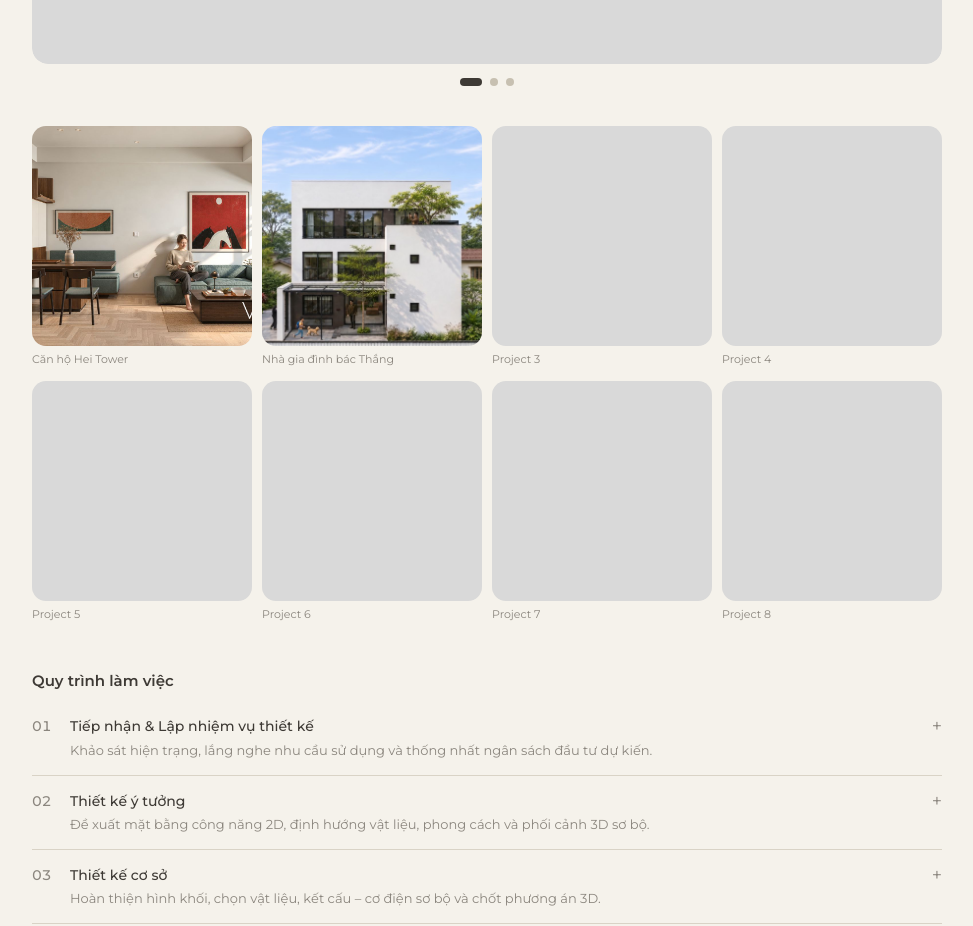
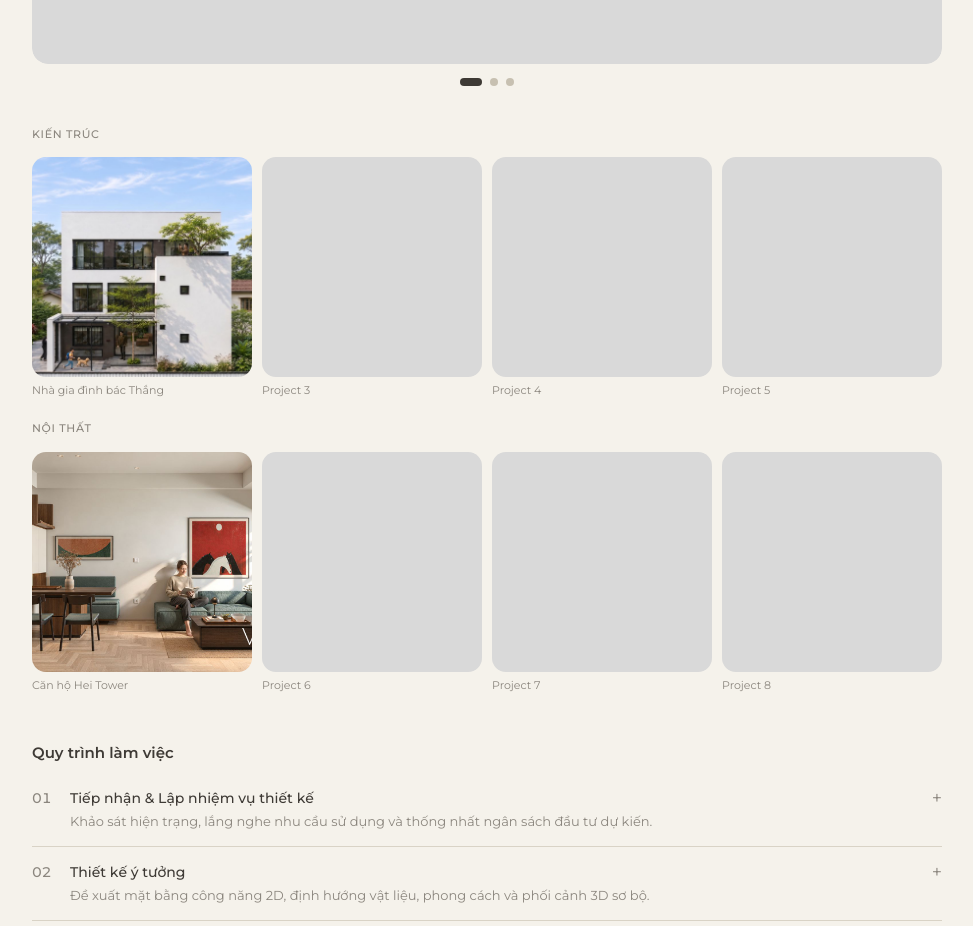
Before and after one commit to ukiosp2020-crypto/whyhow-web, a plain HTML site: page index.html in a window 1280 px wide. Shown: the part 1300-2226 px from the top of the page, without its empty margins (153-1126 px from the left). Drawn offline with Linux system fonts and the light colour scheme.

Commit message:
Album: hang tren kien truc, hang duoi noi that
Co-Authored-By: Claude Opus 5.5 <noreply@anthropic.com>
Claude-Session: https://claude.ai/code/session_01JvKncz8VV6nk2tRmAmA6jU

```diff
--- a/content/albums.json
+++ b/content/albums.json
@@ -1,30 +1,7 @@
 {
   "albums": [
     {
-      "name": "Căn hộ Hei Tower ",
-      "location": "Hà Nội · 2026",
-      "description": "Căn hộ 70m² ở tầng thương mại chuyển đổi, mặt bằng rời rạc, hành lang thừa, ban công duy nhất bị bỏ phí. Ngân sách có hạn, chúng tôi chủ động hạ nhẹ chuẩn vật liệu và thiết bị, dồn chi phí cho thứ khó sửa về sau: mặt bằng. Giữ nguyên bếp, khu giặt sấy chuyển vào trong nhà, tận dụng đường cấp nước bếp và đường thoát WC master. Một cánh lớn kéo mở khi dùng, đóng lại thì cả khu giặt sấy khuất khỏi tầm nhìn. Ban công trở lại làm khoảng thở, cục nóng điều hòa được treo dọc vào góc khuất. Phòng master mở rộng WC, đổi hướng cửa tạo khoảng đệm, cửa mở vẫn giữ riêng tư cho giường ngủ.",
-      "cover": "/assets/uploads/album-hei-tower-01.jpg",
-      "photos": [],
-      "gallery": [
-        {
-          "image": "/assets/uploads/album-hei-tower-01.jpg"
-        },
-        {
-          "image": "/assets/uploads/album-hei-tower-02.jpg"
-        },
-        {
-          "image": "/assets/uploads/album-hei-tower-03.jpg"
-        },
-        {
-          "image": "/assets/uploads/album-hei-tower-04.jpg"
-        },
-        {
-          "image": "/assets/uploads/album-hei-tower-05.jpg"
-        }
-      ]
-    },
-    {
+      "category": "kien-truc",
       "name": "Nhà gia đình bác Thắng",
       "location": "Ngoại ô Hà Nội · 2022",
       "description": "Nhà nằm trong một ngõ nhỏ ngoại ô Hà Nội, đất 130m², phải đủ chỗ cho ba gia đình nhỏ trong một đại gia đình. Gia chủ muốn mọi sinh hoạt hướng vào trong để giữ riêng tư tối đa. Chúng tôi lấy giếng trời và một khoảng sân trong nhỏ làm lõi: nắng và gió vào nhà từ đó, không phải mở ra phía ngõ. Mỗi tầng đều có một không gian sinh hoạt chung để các gia đình gặp nhau mà không lấn vào phòng riêng. Càng lên cao, tầm nhìn càng mở. Ngôn ngữ tối giản, ưu tiên nắng và gió. Thiết kế đầu năm 2021, khởi công đầu năm 2022.",
@@ -52,6 +29,7 @@
       ]
     },
     {
+      "category": "kien-truc",
       "name": "Project 3",
       "location": "Chưa cập nhật",
       "description": "",
@@ -59,6 +37,7 @@
       "photos": []
     },
     {
+      "category": "kien-truc",
       "name": "Project 4",
       "location": "Chưa cập nhật",
       "description": "",
@@ -66,6 +45,7 @@
       "photos": []
     },
     {
+      "category": "kien-truc",
       "name": "Project 5",
       "location": "Chưa cập nhật",
       "description": "",
@@ -73,6 +53,32 @@
       "photos": []
     },
     {
+      "category": "noi-that",
+      "name": "Căn hộ Hei Tower",
+      "location": "Hà Nội · 2026",
+      "description": "Căn hộ 70m² ở tầng thương mại chuyển đổi, mặt bằng rời rạc, hành lang thừa, ban công duy nhất bị bỏ phí. Ngân sách có hạn, chúng tôi chủ động hạ nhẹ chuẩn vật liệu và thiết bị, dồn chi phí cho thứ khó sửa về sau: mặt bằng. Giữ nguyên bếp, khu giặt sấy chuyển vào trong nhà, tận dụng đường cấp nước bếp và đường thoát WC master. Một cánh lớn kéo mở khi dùng, đóng lại thì cả khu giặt sấy khuất khỏi tầm nhìn. Ban công trở lại làm khoảng thở, cục nóng điều hòa được treo dọc vào góc khuất. Phòng master mở rộng WC, đổi hướng cửa tạo khoảng đệm, cửa mở vẫn giữ riêng tư cho giường ngủ.",
+      "cover": "/assets/uploads/album-hei-tower-01.jpg",
+      "photos": [],
+      "gallery": [
+        {
+          "image": "/assets/uploads/album-hei-tower-01.jpg"
+        },
+        {
+          "image": "/assets/uploads/album-hei-tower-02.jpg"
+        },
+        {
+          "image": "/assets/uploads/album-hei-tower-03.jpg"
+        },
+        {
+          "image": "/assets/uploads/album-hei-tower-04.jpg"
+        },
+        {
+          "image": "/assets/uploads/album-hei-tower-05.jpg"
+        }
+      ]
+    },
+    {
+      "category": "noi-that",
       "name": "Project 6",
       "location": "Chưa cập nhật",
       "description": "",
@@ -80,6 +86,7 @@
       "photos": []
     },
     {
+      "category": "noi-that",
       "name": "Project 7",
       "location": "Chưa cập nhật",
       "description": "",
@@ -87,6 +94,7 @@
       "photos": []
     },
     {
+      "category": "noi-that",
       "name": "Project 8",
       "location": "Chưa cập nhật",
       "description": "",
--- a/index.html
+++ b/index.html
@@ -59,6 +59,8 @@ header{text-align:center}
 .reel{display:flex;overflow-x:auto;scroll-snap-type:x mandatory;overscroll-behavior-x:contain;scrollbar-width:none;-webkit-overflow-scrolling:touch}
 .reel::-webkit-scrollbar{display:none}
 .rpage{flex:0 0 100%;min-width:0;scroll-snap-align:start;scroll-snap-stop:always;display:grid;grid-template-columns:repeat(4,minmax(0,1fr));gap:14px 10px;align-content:start}
+.rlab{grid-column:1/-1;font-size:11px;font-weight:500;letter-spacing:.06em;text-transform:uppercase;color:var(--ink2)}
+.rlab~.rlab{margin-top:8px}
 .tile{background:none;border:0;padding:0;text-align:left;min-width:0}
 .tile i{display:block;aspect-ratio:1;border-radius:14px;transition:transform .2s}
 .tile:active i{transform:scale(.96)}
@@ -347,11 +349,21 @@ function initHero(list) {
   }
   function renderReel() {
     reel.innerHTML = ''; rdots.innerHTML = '';
-    pages = Math.max(1, Math.ceil(ALBUMS.length / 8));
+    const idx = ALBUMS.map((a, k) => k);
+    const ROWS = [
+      {label: 'Kiến trúc', list: idx.filter(k => ALBUMS[k].cat !== 'noi-that')},
+      {label: 'Nội thất', list: idx.filter(k => ALBUMS[k].cat === 'noi-that')}
+    ];
+    pages = Math.max(1, ...ROWS.map(r => Math.ceil(r.list.length / 4)));
     for (let g = 0; g < pages; g++) {
       const page = document.createElement('div'); page.className = 'rpage';
-      ALBUMS.slice(g * 8, g * 8 + 8).forEach((a, j) => {
-        const k = g * 8 + j;
+      ROWS.forEach(r => {
+        const part = r.list.slice(g * 4, g * 4 + 4);
+        if (!part.length) return;
+        const h = document.createElement('div'); h.className = 'rlab'; h.textContent = r.label;
+        page.appendChild(h);
+        part.forEach(k => {
+          const a = ALBUMS[k];
           const t = document.createElement('button');
           t.className = 'tile';
           t.setAttribute('aria-label', 'Xem album ' + a.name);
@@ -360,6 +372,7 @@ function initHero(list) {
           t.append(i, s);
           t.addEventListener('click', () => open(k, t));
           page.appendChild(t);
+        });
       });
       reel.appendChild(page);
       const d = document.createElement('button'); d.setAttribute('aria-label', 'Trang album ' + (g + 1));
@@ -468,7 +481,7 @@ function renderSocial(c) {
   }
 
   if (albums && albums.albums && albums.albums.length) {
-    ALBUMS = albums.albums.map(a => ({name: a.name, meta: a.location, desc: a.description || '', cover: a.cover || '', photos: (a.gallery || a.photos || []).map(x => typeof x === 'string' ? {image: x} : x)}));
+    ALBUMS = albums.albums.map(a => ({cat: a.category || 'kien-truc', name: a.name, meta: a.location, desc: a.description || '', cover: a.cover || '', photos: (a.gallery || a.photos || []).map(x => typeof x === 'string' ? {image: x} : x)}));
     window.renderReel();
   }
 
```
Also changed, not shown: 1 other file. Lines whose indentation alone changed are shown as unchanged.
